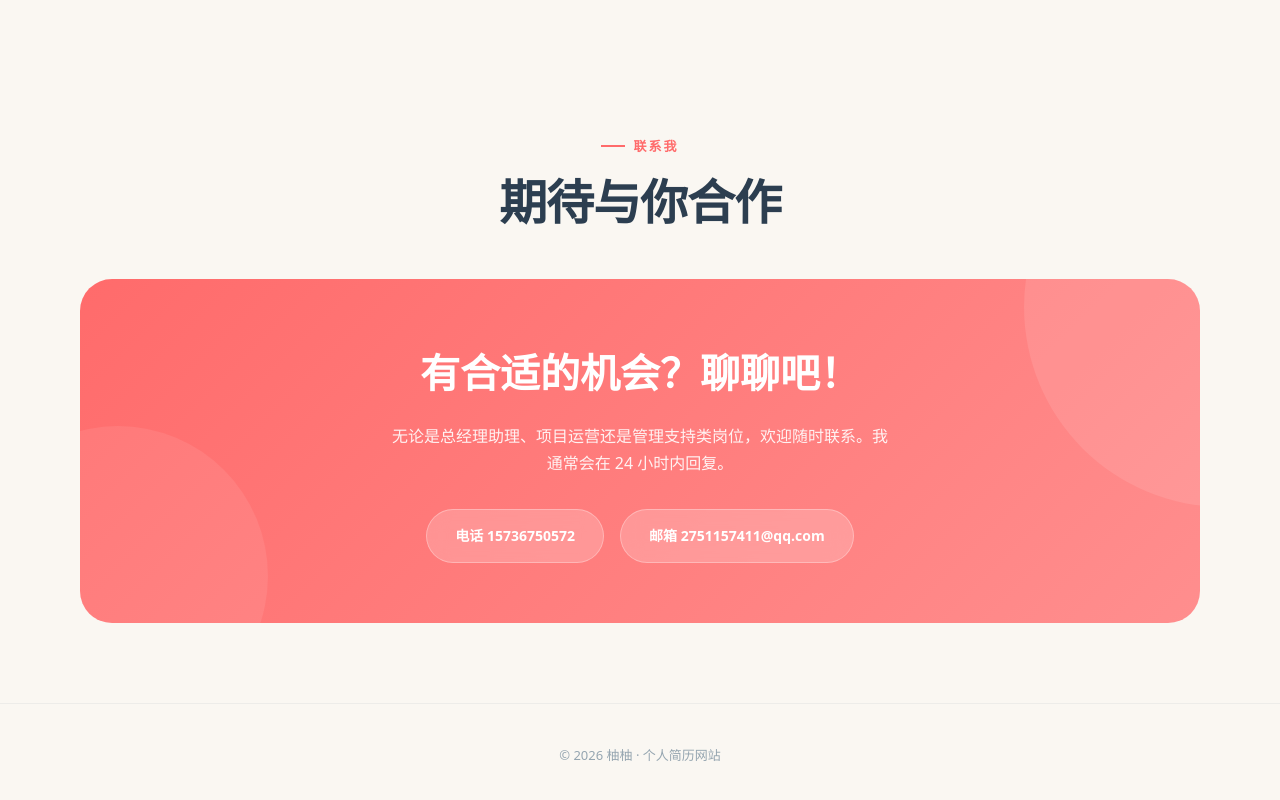
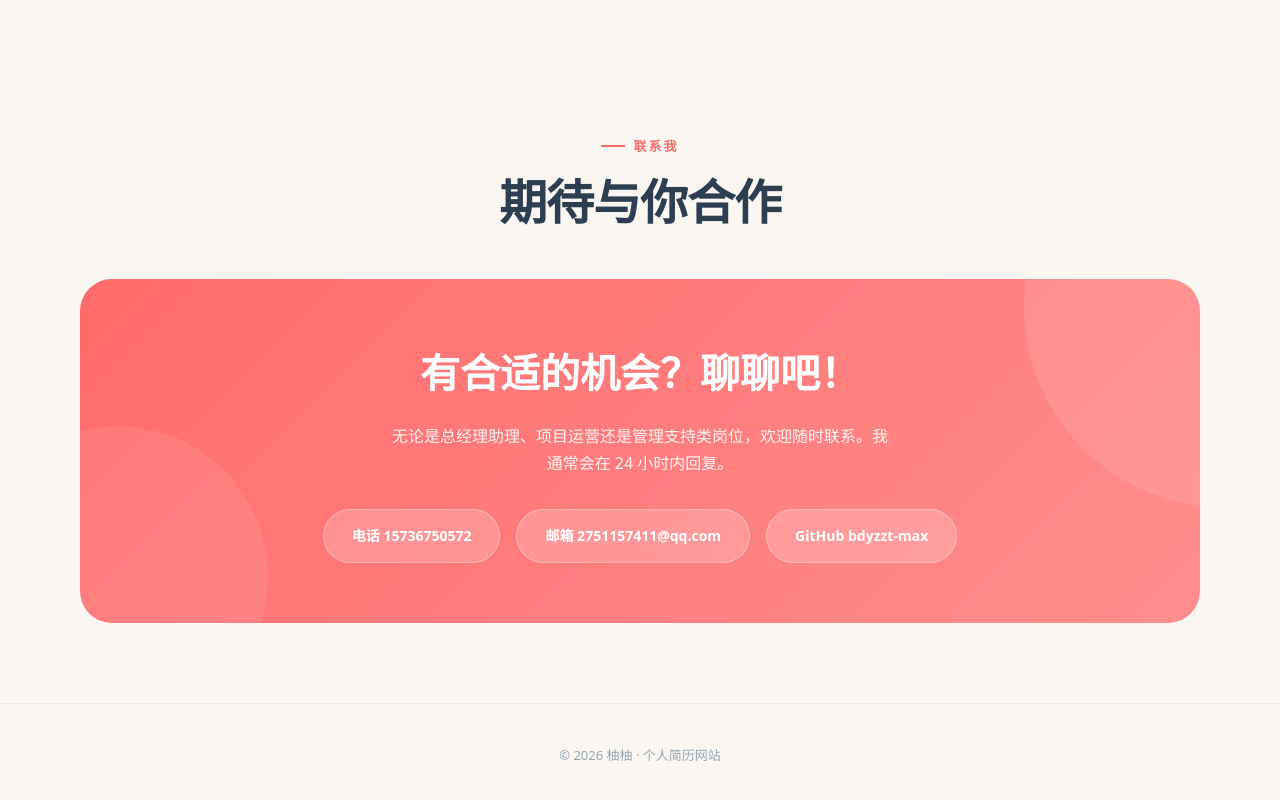
Before and after one commit to bdyzzt-max/yoyo-resume, a plain HTML site: page index.html in a window 1280 px wide. Shown: the part 4641-5441 px from the top of the page. Drawn offline with Linux system fonts and the light colour scheme; a web font is replaced by a local one.

Commit message:
添加GitHub联系方式

```diff
--- a/index.html
+++ b/index.html
@@ -1524,6 +1524,7 @@ section {
     <div class="contact-links">
       <a href="tel:15736750572" class="contact-link">电话 15736750572</a>
       <a href="mailto:2751157411@qq.com" class="contact-link">邮箱 2751157411@qq.com</a>
+      <a href="https://github.com/bdyzzt-max" target="_blank" class="contact-link">GitHub bdyzzt-max</a>
     </div>
   </div>
 </section>
```
